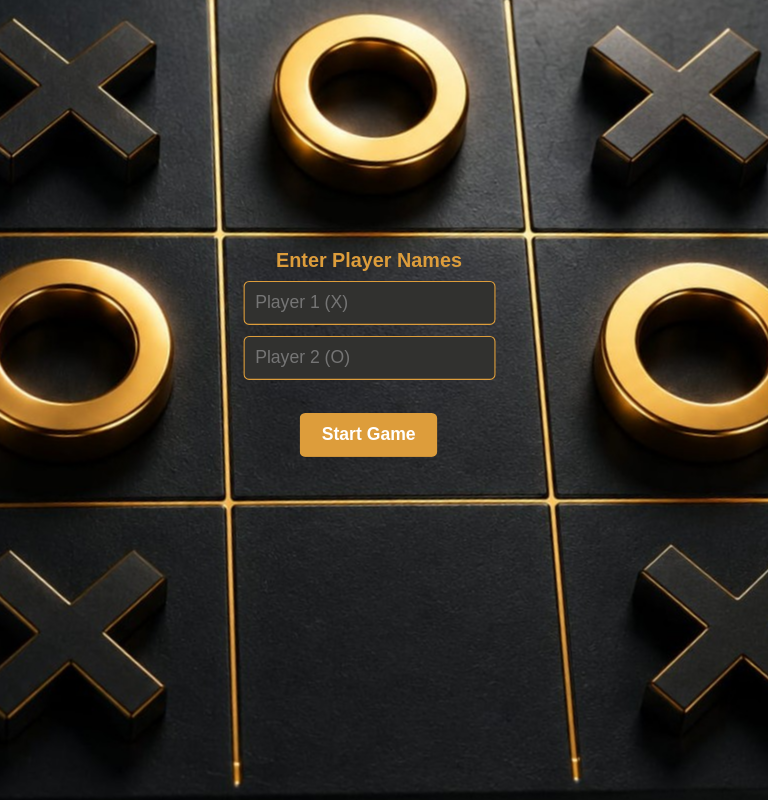
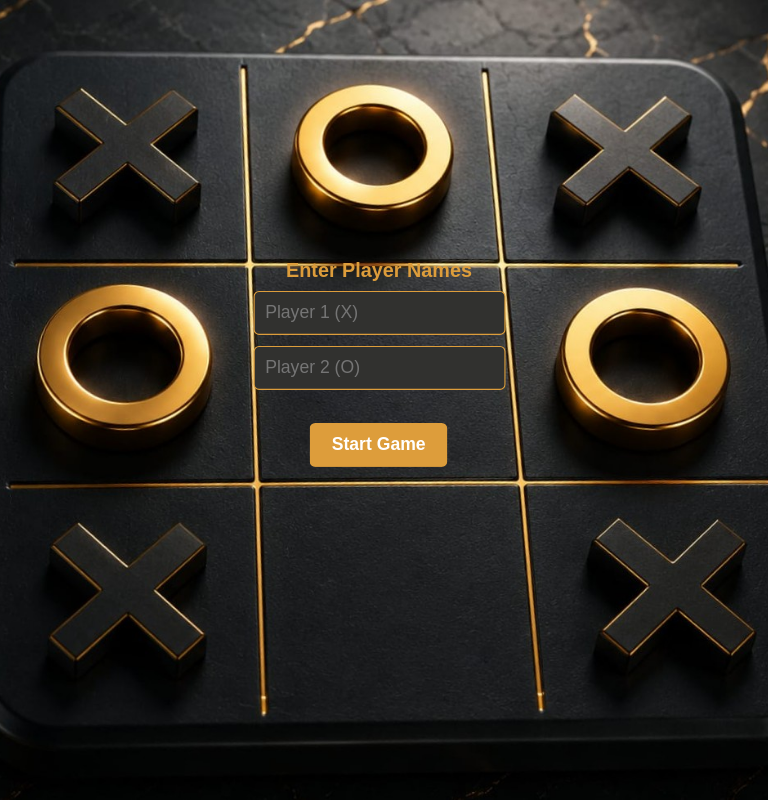
Before and after one commit to Shrey-Prajapati-0520/TicTacToe, a React (Vite) app: page /game in a window 768 px wide. Built offline with nearby package versions, Linux system fonts and the light colour scheme.

Commit message:
added resposiveness

```diff
--- a/src/App.css
+++ b/src/App.css
@@ -48,6 +48,7 @@ body{
   color: #DD9D3B;
   animation: statusAppear 0.8s ease-out;
 }
+
 @keyframes statusAppear {
   0% {
     transform: scale(0.7);
@@ -73,7 +74,7 @@ body{
   margin: 1px;
   border: none;
   cursor: pointer;
-  font-size: 30px;
+  font-size: 40px;
   font-weight: bold;
   border-radius: 8px;
   vertical-align: top;
@@ -198,7 +199,7 @@ body{
 }
 
 .player-input{
- display: flex;
+    display: flex;
     flex-direction: column;
     align-items: center;
     justify-content: center;
@@ -234,23 +235,31 @@ body{
     height: 400px;
     animation: zoomIn 0.8s ease-out;
 }
-@media (max-width: 768px) {
-    body{
-        background-image: url('/image3.jpeg');
-        background-size:auto;
-        background-position: 50% center;
-    }
+@media(min-width:769px) and (max-width:1023px){
+
+}
+@media(min-width:482px) and (max-width: 768px) {
     .Ainner-box{
-        margin-bottom: 210px;
-        width: 90%;
+        margin-bottom: 170px;
+        margin-left: 20px;
+        width: 100%;
         max-width: 300px;
         transform: scale(1.1);
     }
+    .box{
+      margin-left: 50px;
+    }
     .status{
         margin-right: 20px;
+        margin-bottom: 0px;
     }
+}
+@media (max-width: 481px){
 
-
+  .Ainner-box{
+        margin-left:20px;
+        margin-top: 0px;
+  }
 }
 .input-box:nth-child(1), .input-box:nth-child(2){
     animation: slideLeft 0.6s ease 0.2s both;
--- a/src/Login.css
+++ b/src/Login.css
@@ -12,12 +12,8 @@
     background-position: center;
     animation: fadeIn 1s ease-in-out;
 }
-@media (max-width: 768px) {
-    .login{
-        background-image: url('/image3.jpeg');
-        background-size: auto;
-        background-position:  50% center;
-    }
+
+@media (min-width:482px) and (max-width: 768px) {
     .inner-box{
 
         max-width: 300px;
--- a/src/Register.css
+++ b/src/Register.css
@@ -57,11 +57,6 @@
     }
 }
 @media (max-width: 768px) {
-    .register{
-        background-image: url('/image3.jpeg');
-        background-size: auto;
-        background-position:  50% center;
-    }
     .rinner-box{
         margin-left: 40px;
         margin-top: 155px;
```
